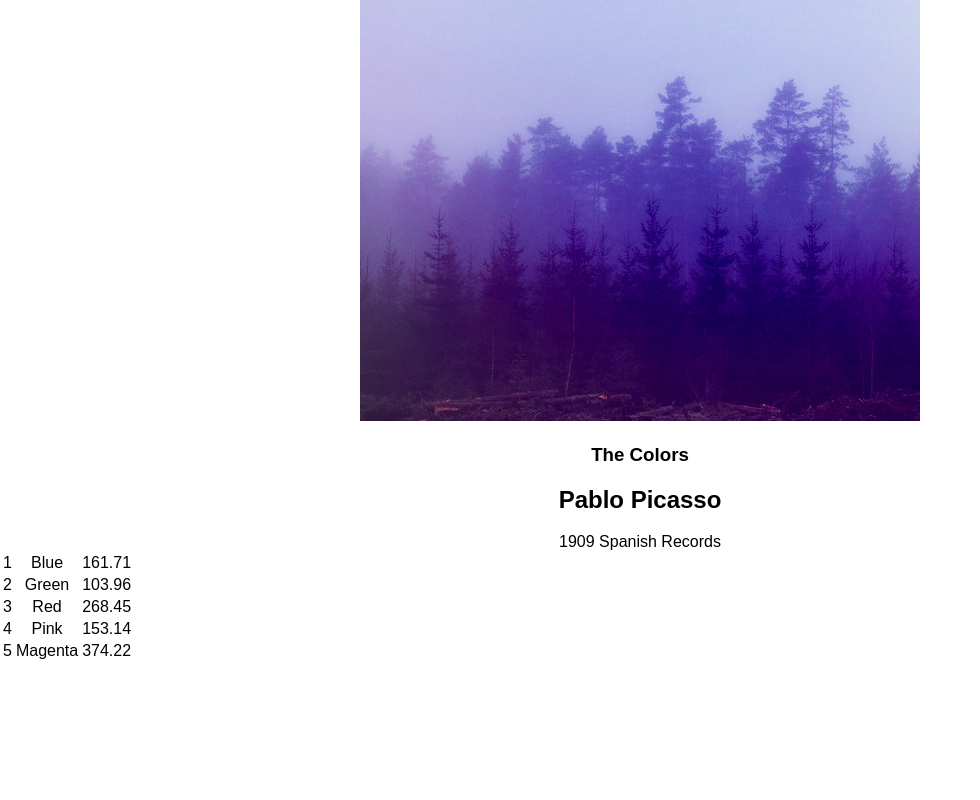
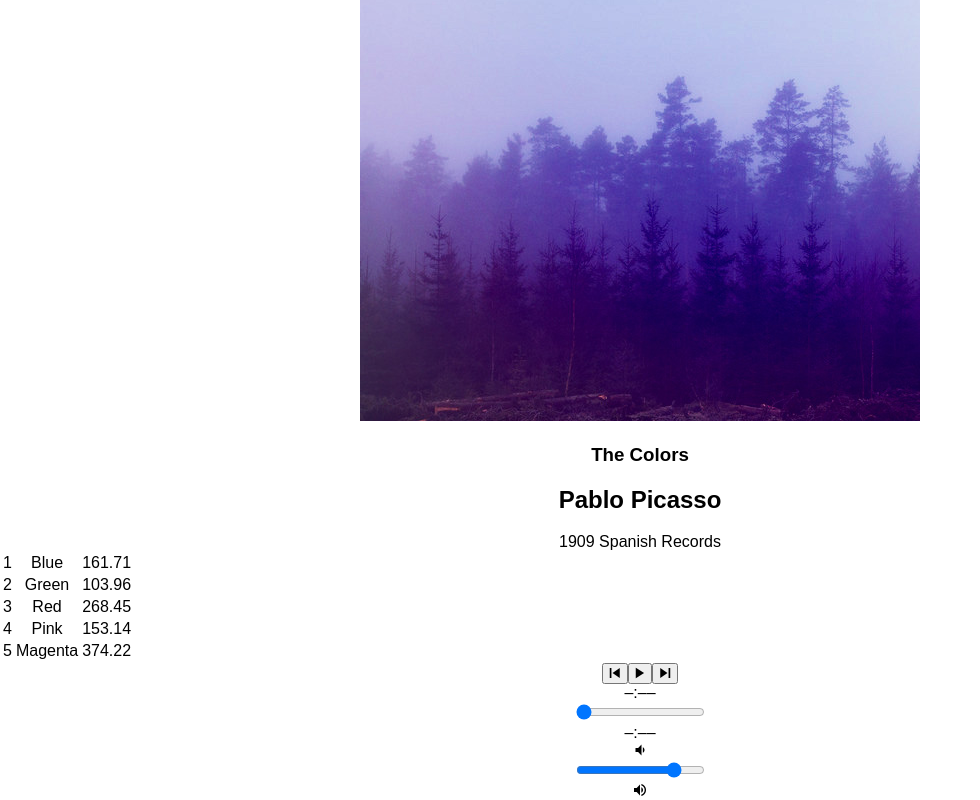
Before and after one commit to TishG/bloc-jams-react, a React (Create React App) app: page /album/the-colors in a window 1280 px wide. Shown: the part 237-1037 px from the top of the page, without its empty margins (0-980 px from the left). Before the commit the page ends 900 px from the top, so only its background shows below. Built offline with nearby package versions, Linux system fonts and the light colour scheme.

Commit message:
checkpoint player bar buttons: completed

```diff
--- a/src/components/Album.js
+++ b/src/components/Album.js
@@ -1,5 +1,6 @@
 import React, { Component } from 'react';
 import albumData from './../data/albums';
+import PlayerBar from './PlayerBar';
 
 class Album extends Component {
 	constructor(props) {
@@ -52,6 +53,19 @@
 					}
 				}
 
+				handlePrevClick() {
+					//find the index of the song - .findIndex()
+					const currentIndex = this.state.album.songs.findIndex(song => this.state.currentSong === song);
+					//calculate new index by subtracting one but not going below 1st track with 0 index - Math.max()
+					const newIndex = Math.max(0, currentIndex - 1);
+					// newSong equals index calculated from newIndex
+					const newSong = this.state.album.songs[newIndex];
+					//call set song with the new index
+					this.setSong(newSong);
+					//play the song
+					this.play();
+				}
+
 				renderIcons(song, index) {
 					const isSameSong = this.state.currentSong === song;
 					if (this.state.isPlaying && isSameSong) {
@@ -63,7 +77,8 @@
 					} else {
 						return <span className="song-num"> {index + 1} </span>
 					}
-}
+				}
+
 		render() {
 		return (
 			<section className="album">
@@ -99,6 +114,12 @@
 					)}
 					</tbody>
 				</table>
+				<PlayerBar
+				isPlaying={this.state.isPlaying}
+				currentSong={this.state.currentSong}
+				handleSongClick={() => this.handleSongClick(this.state.currentSong)}
+				handlePrevClick={() => this.handlePrevClick()}
+				/>
 			</section>
 			);
 		}
--- /dev/null
+++ b/src/components/PlayerBar.js
@@ -0,0 +1,40 @@
+import React, { Component } from 'react';
+
+class PlayerBar extends Component {
+  render() {
+    return (
+    <section className="player-bar">
+      <section id="buttons">
+        <button id="previous" onClick={this.props.handlePrevClick}>
+          <span className="icon ion-md-skip-backward"></span>
+        </button>
+        <button id="play-pause"
+        onClick={this.props.handleSongClick}
+        >
+          <span className={this.props.isPlaying ?
+            //if song is playing, show pause icon
+            "icon ion-md-pause" :
+            //if song is not playing, show play icon
+            "icon ion-md-play"}>
+          </span>
+        </button>
+        <button id="next">
+          <span className="icon ion-md-skip-forward"></span>
+        </button>
+      </section>
+      <section id="time-control">
+        <div className="current-time">–:––</div>
+        <input type="range" className="seek-bar" value="0" />
+        <div className="total-time">–:––</div>
+      </section>
+      <section id="volume-control">
+        <div className="icon ion-md-volume-low"></div>
+        <input type="range" className="seek-bar" value="80" />
+        <div className="icon ion-md-volume-high"></div>
+      </section>
+    </section>
+    );
+  }
+}
+
+export default PlayerBar;
```
